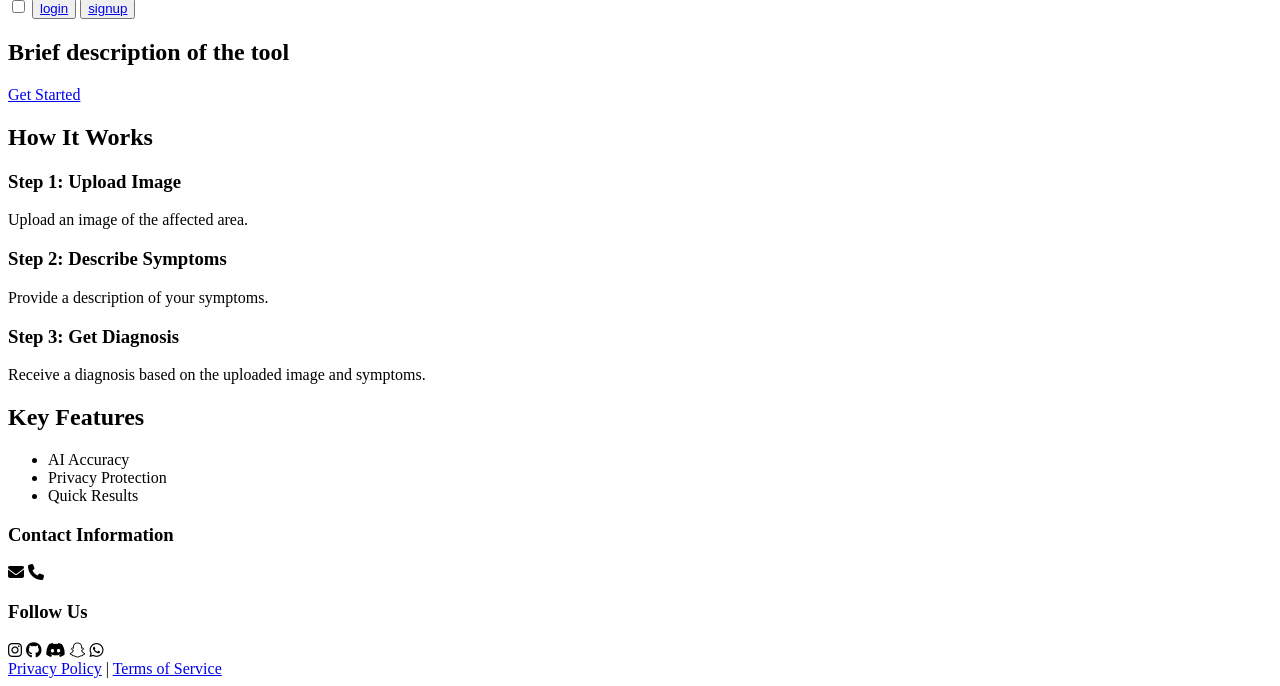
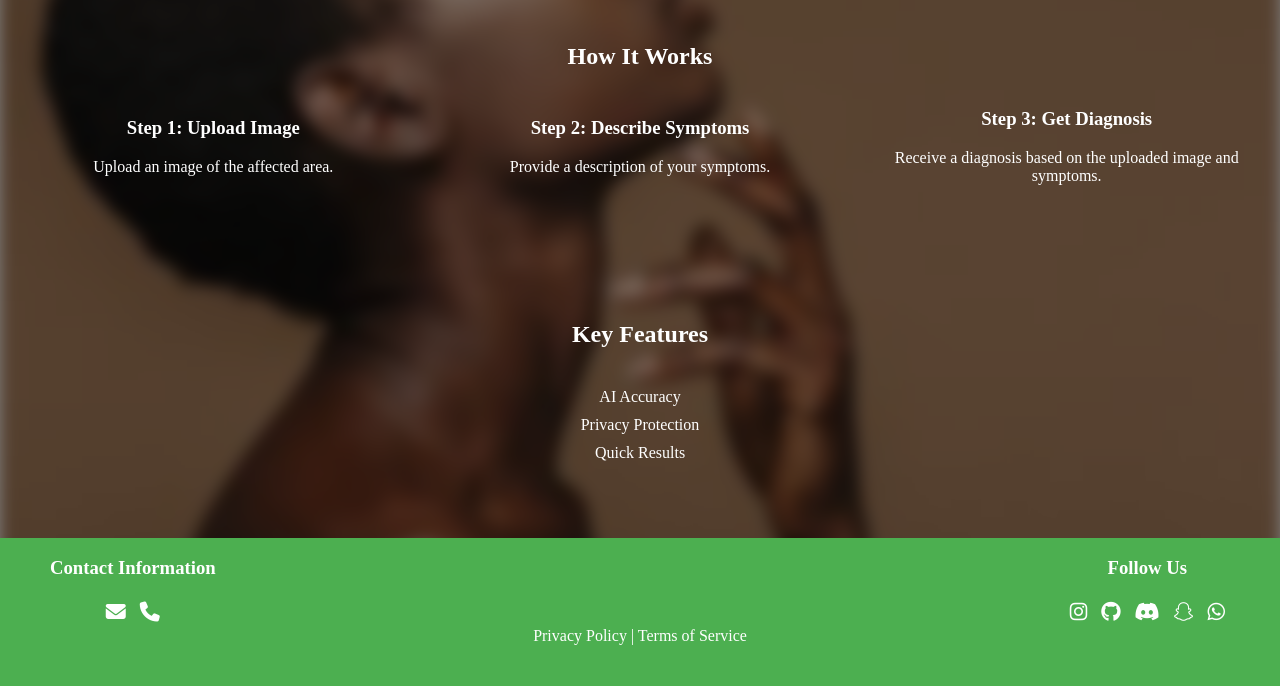
Before and after one commit to radubotchway/AI-Based-Skin-Disease-Diagnosis-Tool, a Flask app: page / in a window 1280 px wide. Shown: the part 333-1019 px from the top of the page. After the commit the page ends 978 px from the top, so only its background shows below. Run offline with Flask 3, Linux system fonts and the light colour scheme; some libraries are stand-ins or nearby versions.

Commit message:
Working flask app without routing issues

```diff
--- a/app.py
+++ b/app.py
@@ -1,4 +1,4 @@
-from flask import Flask, request, render_template
+from flask import Flask, render_template, request
 import tensorflow as tf
 import numpy as np
 import cv2 as cv
@@ -43,6 +43,43 @@
             return render_template('index.html', prediction=result)
     return render_template('index.html')
 
+@app.route('/about-us.html')
+def about_us():
+    return render_template('about-us.html')
+
+
+@app.route('/contact.html')
+def contact():
+    return render_template('contact.html')
+
+
+@app.route('/diagnosis-result.html')
+def diagnosis_result():
+    return render_template('diagnosis-result.html')
+
+
+@app.route('/faq.html')
+def faq():
+    return render_template('faq.html')
+
+
+@app.route('/login.html')
+def login():
+    return render_template('login.html')
+
+@app.route('/signup.html')
+def signup():
+    return render_template('signup.html')
+
+
+@app.route('/symptoms.html')
+def symptoms():
+    return render_template('symptoms.html')
+
+@app.route('/upload.html')
+def upload():
+    return render_template('upload.html')
+
+
 if __name__ == '__main__':
-    # app.run(debug=True)
-    app.run(host='0.0.0.0', port=5000, debug=True)
+    app.run(debug=True)
--- /dev/null
+++ b/static/index.css
@@ -0,0 +1,265 @@
+/* body {
+    margin: 0;
+    padding: 0;
+    background: #fff;
+    font-family: Arial, sans-serif;
+} */
+
+body {
+    margin: 0;
+    padding: 0;
+    /* overflow: hidden; */
+    /* height: 100vh; */
+    /* display: flex; */
+    justify-content: center;
+    align-items: center;
+    position: relative;
+}
+
+/* Optional: Add a content container to place content over the blurred background */
+.main-container {
+    position: relative;
+    z-index: 1; /* Ensure the container content is above the background */
+    color: white; /* Text color for visibility */
+    text-align: center; /* Center the text */
+    padding: 20px; /* Padding around the content */
+    margin: 0;
+    padding: 0;
+}
+
+.background {
+    position: absolute;
+    top: 0;
+    left: 0;
+    width: 100%;
+    height: 100%;
+    background-image: url('/static/Logo/background-image.jpg');
+    background-size: cover; /* Ensure the image covers the whole background */
+    background-position: center; /* Center the image */
+    background-repeat: no-repeat; /* Avoid image repetition */
+    filter: blur(8px); /* Apply the blur effect */
+    -webkit-filter: blur(8px); /* For Safari */
+    z-index: -1; /* Place the background behind other content */
+}
+
+.overlay {
+    position: absolute;
+    top: 0;
+    left: 0;
+    width: 100%;
+    height: 100%;
+    background: rgba(8, 8, 8, 0.5); /* Semi-transparent black overlay */
+    z-index: -1; /* Place the overlay behind the content but above the background */
+}
+
+
+
+header {
+    display: flex;
+    flex-direction: row;
+    justify-content: space-between;
+    padding: 10px 20px;
+    background: #4CAF50;
+}
+
+.logo-container {
+    display: flex;
+    flex-direction: row;
+}
+
+.logo-circle img {
+    height: 80px;
+}
+
+nav {
+    margin: 30px 0 0 50px;
+}
+
+nav a {
+    padding-right: 60px;
+    text-decoration: none;
+    color: #fff;
+    font-size: 20px;
+}
+
+a:hover {
+    text-decoration: underline;
+}
+
+.register-container {
+    margin-right: 10px;
+    padding: 20px;
+}
+
+.login, .signup {
+    padding: 15px 0;
+    border: 2px solid #fff;
+    border-radius: 50px;
+    background: none;
+    margin-left: 10px;
+    font-size: 15px;
+}
+
+.login a, .signup a {
+    color: #fff;
+    text-decoration: none;
+    padding: 15px 40px;
+
+}
+
+.login:hover, .signup:hover {
+    cursor: pointer;
+    background: #fff;
+    border: 2px solid #4CAF50;
+    color: #4CAF50;
+}
+
+.login a:hover, .signup a:hover {
+    color: #4CAF50;
+}
+
+/* Slider */
+.slider-container {
+   margin-right: 20px;
+}
+
+.slider {
+    position: relative;
+    display: inline-block;
+    width: 50px;
+    height: 26px;
+}
+
+.slider input[type="checkbox"] {
+    opacity: 0;
+    width: 0;
+    height: 0;
+}
+
+.slider-round {
+    position: absolute;
+    cursor: pointer;
+    top: 0;
+    left: 0;
+    right: 0;
+    bottom: 0;
+    background-color: #ccc;
+    -webkit-transition: .4s;
+    transition: .4s;
+    border-radius: 34px;
+    border: 1px solid #fff;
+}
+
+.slider-round:before {
+    position: absolute;
+    content: "";
+    height: 20px;
+    width: 20px;
+    left: 3px;
+    bottom: 3px;
+    background-color: white;
+    -webkit-transition: .4s;
+    transition: .4s;
+    border-radius: 50%;
+}
+
+input:checked + .slider-round {
+    background-color: #4CAF50;
+}
+
+input:focus + .slider-round {
+    box-shadow: 0 0 1px #fff;
+}
+
+input:checked + .slider-round:before {
+    -webkit-transform: translateX(24px);
+    -ms-transform: translateX(24px);
+    transform: translateX(24px);
+}
+
+
+
+/* description */
+#banner {
+    text-align: center;
+    padding: 50px 0;
+}
+
+#banner h1 {
+    margin-bottom: 30px;
+}
+
+#banner a {
+    background: green;
+    color: #fff;
+    text-decoration: none;
+    padding: 15px 30px;
+    border-radius: 5px;
+}
+
+
+/* how it works */
+#how-it-works {
+    text-align: center;
+    padding: 50px 0;
+}
+
+.steps {
+    display: flex;
+    justify-content: space-around;
+    align-items: center;
+}
+
+.step {
+    flex: 1;
+    margin: 0 20px;
+}
+
+
+/* features */
+#features {
+    text-align: center;
+    padding: 50px 0;
+}
+
+#features ul {
+    list-style-type: none;
+    padding: 10px;
+}
+
+#features ul li {
+    padding-top: 10px;
+}
+
+
+
+/* footer */
+footer {
+    background-color: #4CAF50;
+    color: #fff;
+    text-align: center;
+    padding-bottom: 10px;
+}
+
+.footer-container {
+    display: flex;
+    flex-direction: row;
+    justify-content: space-between;
+    padding: 0 50px;
+}
+
+.social-media i, .contact-info i {
+    padding: 5px;
+    font-size: 20px;
+    cursor: pointer;
+}
+
+
+.legal a {
+    color: #fff;
+    text-decoration: none;
+}
+
+.legal a:hover {
+    text-decoration: underline;
+}
--- a/templates/about-us.html
+++ b/templates/about-us.html
@@ -180,13 +180,14 @@
     text-decoration: underline;
 }
     </style>
+<script src="https://kit.fontawesome.com/d014e09def.js" crossorigin="anonymous"></script>
 </head>
 <body>
     <div class="main-container">
     <header>
         <div class="logo-container">
             <div class="logo-circle">
-                <img src="/Logo/dermaid-high-resolution-logo-white-transparent (1).png" alt="Dermaid Logo">
+                <img src="static/Logo/dermaid-high-resolution-logo-white-transparent (1).png" alt="Dermaid Logo">
             </div>
         </div>
         <div>
--- a/templates/contact.html
+++ b/templates/contact.html
@@ -221,13 +221,14 @@
 
 
     </style>
+<script src="https://kit.fontawesome.com/d014e09def.js" crossorigin="anonymous"></script>
 </head>
 <body>
     <div class="main-container">
         <header>
             <div class="logo-container">
                 <div class="logo-circle">
-                    <img src="/Logo/dermaid-high-resolution-logo-white-transparent (1).png" alt="Dermaid Logo">
+                    <img src="static/Logo/dermaid-high-resolution-logo-white-transparent (1).png" alt="Dermaid Logo">
                 </div>
             </div>
             <div>
--- a/templates/faq.html
+++ b/templates/faq.html
@@ -179,14 +179,14 @@
     text-decoration: underline;
 }
     </style>
-
+<script src="https://kit.fontawesome.com/d014e09def.js" crossorigin="anonymous"></script>
 </head>
 <body>
     <div class="main-container">
         <header>
             <div class="logo-container">
                 <div class="logo-circle">
-                    <img src="/Logo/dermaid-high-resolution-logo-white-transparent (1).png" alt="Dermaid Logo">
+                    <img src="static/Logo/dermaid-high-resolution-logo-white-transparent (1).png" alt="Dermaid Logo">
                 </div>
             </div>
             <div>
--- a/templates/index.html
+++ b/templates/index.html
@@ -4,7 +4,7 @@
     <meta charset="UTF-8">
     <meta name="viewport" content="width=device-width, initial-scale=1.0">
     <title>Dermaid</title>
-    <link rel="stylesheet" href="index.css">
+    <link rel="stylesheet" href="static/index.css">
     <script src="https://kit.fontawesome.com/d014e09def.js" crossorigin="anonymous"></script>
 </head>
 <body>
@@ -14,7 +14,7 @@
     <header>
         <div class="logo-container">
             <div class="logo-circle">
-                <img src="/Logo/dermaid-high-resolution-logo-white-transparent (1).png" alt="Dermaid Logo">
+                <img src="static/Logo/dermaid-high-resolution-logo-white-transparent (1).png" alt="Dermaid Logo">
             </div>
         </div>
         <div>
--- a/templates/login.html
+++ b/templates/login.html
@@ -232,13 +232,14 @@
             text-decoration: none;
         }
     </style>
+<script src="https://kit.fontawesome.com/d014e09def.js" crossorigin="anonymous"></script>
 </head>
 <body>
     <div class="main-container">
     <header>
         <div class="logo-container">
             <div class="logo-circle">
-                <img src="/Logo/dermaid-high-resolution-logo-white-transparent (1).png" alt="Dermaid Logo">
+                <img src="static/Logo/dermaid-high-resolution-logo-white-transparent (1).png" alt="Dermaid Logo">
             </div>
         </div>
         <div>
--- a/templates/signup.html
+++ b/templates/signup.html
@@ -232,13 +232,14 @@
             text-decoration: none;
         }
     </style>
+<script src="https://kit.fontawesome.com/d014e09def.js" crossorigin="anonymous"></script>
 </head>
 <body>
     <div class="main-container">
         <header>
             <div class="logo-container">
                 <div class="logo-circle">
-                    <img src="/Logo/dermaid-high-resolution-logo-white-transparent (1).png" alt="Dermaid Logo">
+                    <img src="static/Logo/dermaid-high-resolution-logo-white-transparent (1).png" alt="Dermaid Logo">
                 </div>
             </div>
             <div>
--- a/templates/symptoms.html
+++ b/templates/symptoms.html
@@ -240,14 +240,14 @@
     transform: translateX(24px);
 }
     </style>
-
+<script src="https://kit.fontawesome.com/d014e09def.js" crossorigin="anonymous"></script>
 </head>
 <body>
     <div class="main-container">
         <header>
             <div class="logo-container">
                 <div class="logo-circle">
-                    <img src="/Logo/dermaid-high-resolution-logo-white-transparent (1).png" alt="Dermaid Logo">
+                    <img src="static/Logo/dermaid-high-resolution-logo-white-transparent (1).png" alt="Dermaid Logo">
                 </div>
             </div>
             <div>
--- a/templates/upload.html
+++ b/templates/upload.html
@@ -219,15 +219,14 @@
             width: 30%;
         }
     </style>
-
-
+<script src="https://kit.fontawesome.com/d014e09def.js" crossorigin="anonymous"></script>
 </head>
 <body>
     <div class="main-container">
         <header>
             <div class="logo-container">
                 <div class="logo-circle">
-                    <img src="/Logo/dermaid-high-resolution-logo-white-transparent (1).png" alt="Dermaid Logo">
+                    <img src="static/Logo/dermaid-high-resolution-logo-white-transparent (1).png" alt="Dermaid Logo">
                 </div>
             </div>
             <div>
```
Also changed, not shown: templates/diagnosis-result.html (+2 -8 lines), class_names.txt (renamed from model/class_names.txt), static/Logo/background-image.jpg (added), static/Logo/dermaid-high-resolution-logo-black.png (added), static/Logo/dermaid-high-resolution-logo-transparent.png (added), static/Logo/dermaid-high-resolution-logo-white-transparent (1).png (added), static/Logo/dermaid-high-resolution-logo-white.png (added), static/Logo/dermaid-high-resolution-logo.png (added), 2 other files.
